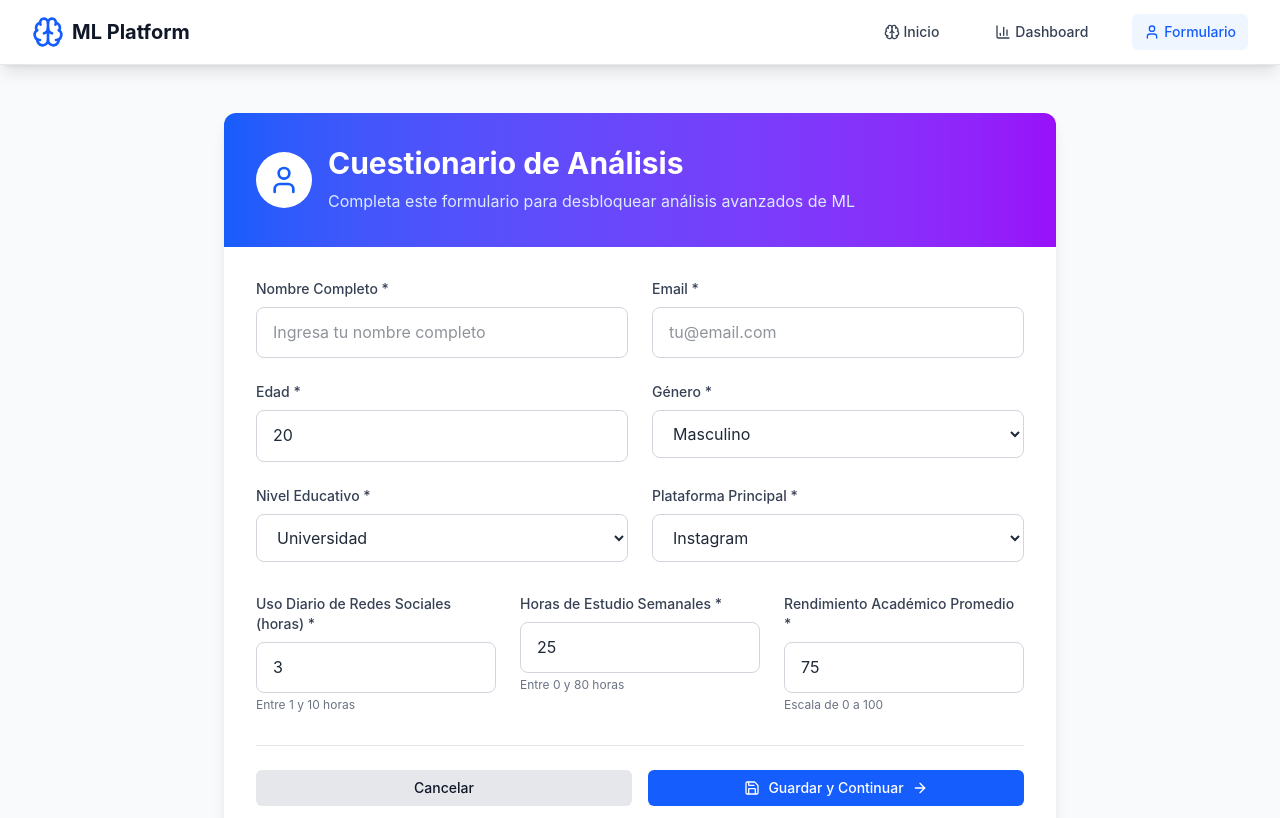
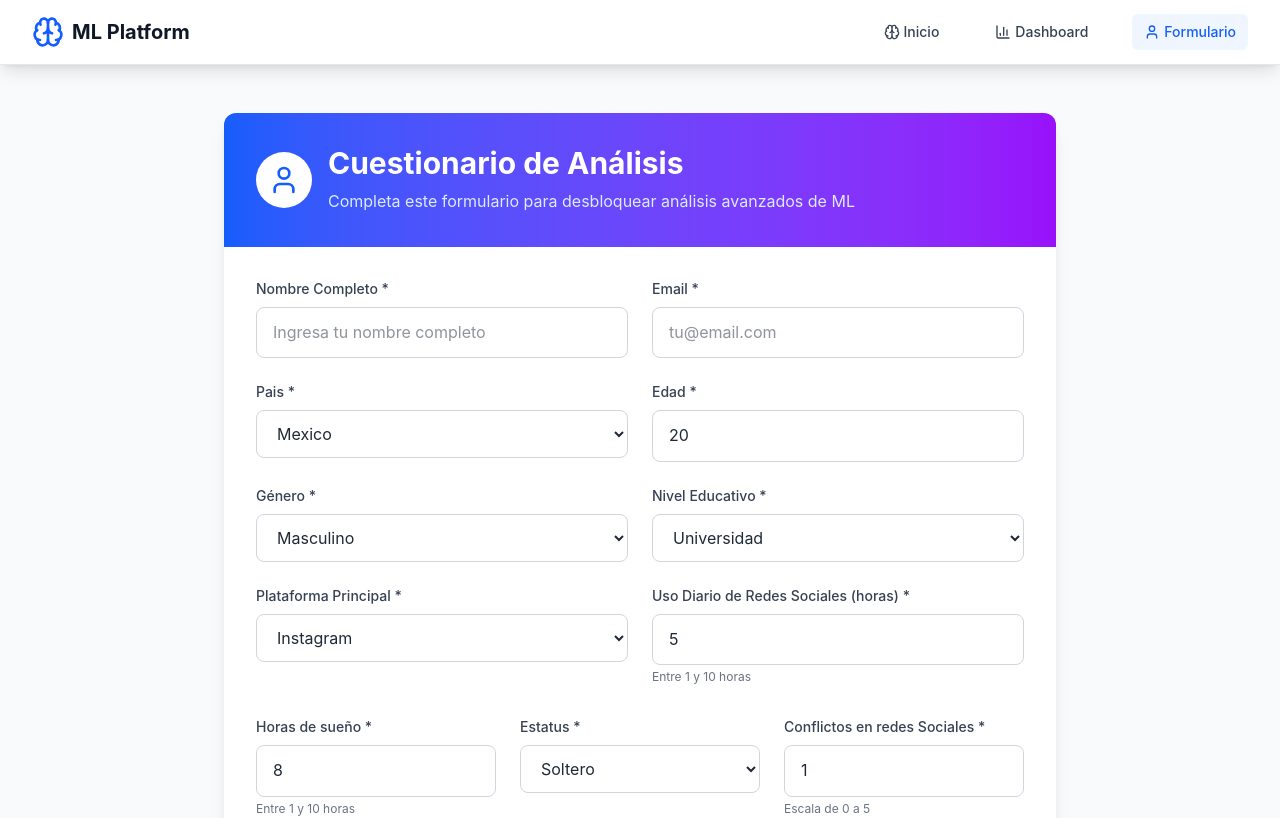
Before and after one commit to desarrollos-del-caribe/studentsFront-ED, a React (Vite) app: page /form in a window 1280 px wide. Shown: the top 818 px of the page. Built offline with nearby package versions, Linux system fonts and the light colour scheme.

Commit message:
se suben cambios en el formulario

```diff
--- a/src/features/form/FormPage.tsx
+++ b/src/features/form/FormPage.tsx
@@ -13,10 +13,12 @@ export function FormPage() {
     age: 20,
     gender: "Masculino",
     education_level: "Universidad",
-    social_media_usage: 3,
-    academic_performance: 75,
+    social_media_usage: 5,
     main_platform: "Instagram",
-    study_hours: 25,
+    sleep_hours_per_night: 8,
+    relationship_status: "Soltero",
+    conflicts_over_social_media: 1,
+    country: "Mexico",
   });
 
   const [errors, setErrors] = useState<Record<string, string>>({});
@@ -55,15 +57,44 @@ export function FormPage() {
       newErrors.social_media_usage = "Debe estar entre 1 y 10 horas";
     }
 
-    if (formData.study_hours < 0 || formData.study_hours > 80) {
-      newErrors.study_hours = "Debe estar entre 0 y 80 horas semanales";
+    if (
+      formData.age === null ||
+      formData.age === undefined ||
+      isNaN(formData.age) ||
+      formData.age < 1 ||
+      formData.age > 65
+    ) {
+      newErrors.age = "El campo es requerido";
     }
 
     if (
-      formData.academic_performance < 0 ||
-      formData.academic_performance > 100
+      formData.social_media_usage === null ||
+      formData.social_media_usage === undefined ||
+      isNaN(formData.social_media_usage) ||
+      formData.social_media_usage < 1 ||
+      formData.social_media_usage > 10
     ) {
-      newErrors.academic_performance = "Debe estar entre 0 y 100";
+      newErrors.social_media_usage = "El campo es requerido";
+    }
+
+    if (
+      formData.sleep_hours_per_night === null ||
+      formData.sleep_hours_per_night === undefined ||
+      isNaN(formData.sleep_hours_per_night) ||
+      formData.sleep_hours_per_night < 1 ||
+      formData.sleep_hours_per_night > 10
+    ) {
+      newErrors.sleep_hours_per_night = "El campo es requerido";
+    }
+
+    if (
+      formData.conflicts_over_social_media === null ||
+      formData.conflicts_over_social_media === undefined ||
+      isNaN(formData.conflicts_over_social_media) ||
+      formData.conflicts_over_social_media < 0 ||
+      formData.conflicts_over_social_media > 5
+    ) {
+      newErrors.conflicts_over_social_media = "El campo es requerido";
     }
 
     setErrors(newErrors);
@@ -163,6 +194,23 @@ export function FormPage() {
 
               <div>
                 <label className="block text-sm font-medium text-gray-700 mb-2">
+                  Pais *
+                </label>
+                <select
+                  className="w-full px-4 py-3 border border-gray-300 rounded-lg focus:ring-2 focus:ring-blue-500 focus:border-transparent"
+                  value={formData.country}
+                  onChange={(e) => handleInputChange("country", e.target.value)}
+                >
+                  {FORM_OPTIONS.country.map((option) => (
+                    <option key={option.value} value={option.value}>
+                      {option.label}
+                    </option>
+                  ))}
+                </select>
+              </div>
+
+              <div>
+                <label className="block text-sm font-medium text-gray-700 mb-2">
                   Edad *
                 </label>
                 <input
@@ -236,10 +284,7 @@ export function FormPage() {
                   ))}
                 </select>
               </div>
-            </div>
 
-            {/* Datos Académicos y de Uso */}
-            <div className="grid grid-cols-1 md:grid-cols-3 gap-6">
               <div>
                 <label className="block text-sm font-medium text-gray-700 mb-2">
                   Uso Diario de Redes Sociales (horas) *
@@ -269,57 +314,86 @@ export function FormPage() {
                   </p>
                 )}
               </div>
+            </div>
 
+            {/* Datos Académicos y de Uso */}
+
+            <div className="grid grid-cols-1 md:grid-cols-3 gap-6">
               <div>
                 <label className="block text-sm font-medium text-gray-700 mb-2">
-                  Horas de Estudio Semanales *
+                  Horas de sueño *
                 </label>
                 <input
                   type="number"
-                  min="0"
-                  max="80"
+                  min="1"
+                  max="10"
+                  step="0.5"
                   className={`w-full px-4 py-3 border rounded-lg focus:ring-2 focus:ring-blue-500 focus:border-transparent ${
-                    errors.study_hours ? "border-red-500" : "border-gray-300"
+                    errors.sleep_hours_per_night
+                      ? "border-red-500"
+                      : "border-gray-300"
                   }`}
-                  value={formData.study_hours}
+                  value={formData.sleep_hours_per_night}
                   onChange={(e) =>
-                    handleInputChange("study_hours", parseInt(e.target.value))
+                    handleInputChange(
+                      "sleep_hours_per_night",
+                      parseFloat(e.target.value)
+                    )
                   }
                 />
-                <p className="text-gray-500 text-xs mt-1">Entre 0 y 80 horas</p>
-                {errors.study_hours && (
+                <p className="text-gray-500 text-xs mt-1">Entre 1 y 10 horas</p>
+                {errors.sleep_hours_per_night && (
                   <p className="text-red-500 text-sm mt-1">
-                    {errors.study_hours}
+                    {errors.sleep_hours_per_night}
                   </p>
                 )}
               </div>
 
               <div>
                 <label className="block text-sm font-medium text-gray-700 mb-2">
-                  Rendimiento Académico Promedio *
+                  Estatus *
+                </label>
+                <select
+                  className="w-full px-4 py-3 border border-gray-300 rounded-lg focus:ring-2 focus:ring-blue-500 focus:border-transparent"
+                  value={formData.relationship_status}
+                  onChange={(e) =>
+                    handleInputChange("relationship_status", e.target.value)
+                  }
+                >
+                  {FORM_OPTIONS.relationshipstatus.map((option) => (
+                    <option key={option.value} value={option.value}>
+                      {option.label}
+                    </option>
+                  ))}
+                </select>
+              </div>
+
+              <div>
+                <label className="block text-sm font-medium text-gray-700 mb-2">
+                  Conflictos en redes Sociales *
                 </label>
                 <input
                   type="number"
                   min="0"
-                  max="100"
+                  max="5"
                   step="0.1"
                   className={`w-full px-4 py-3 border rounded-lg focus:ring-2 focus:ring-blue-500 focus:border-transparent ${
-                    errors.academic_performance
+                    errors.conflicts_over_social_media
                       ? "border-red-500"
                       : "border-gray-300"
                   }`}
-                  value={formData.academic_performance}
+                  value={formData.conflicts_over_social_media}
                   onChange={(e) =>
                     handleInputChange(
-                      "academic_performance",
+                      "conflicts_over_social_media",
                       parseFloat(e.target.value)
                     )
                   }
                 />
-                <p className="text-gray-500 text-xs mt-1">Escala de 0 a 100</p>
-                {errors.academic_performance && (
+                <p className="text-gray-500 text-xs mt-1">Escala de 0 a 5</p>
+                {errors.conflicts_over_social_media && (
                   <p className="text-red-500 text-sm mt-1">
-                    {errors.academic_performance}
+                    {errors.conflicts_over_social_media}
                   </p>
                 )}
               </div>
--- a/src/shared/constants/mlModels.ts
+++ b/src/shared/constants/mlModels.ts
@@ -1,97 +1,148 @@
-import type { MLModel } from '../types/ml';
+import type { MLModel } from "../types/ml";
 
 export const ML_MODELS: MLModel[] = [
   {
     id: 1,
-    name: 'Regresión Lineal',
-    algorithm: 'Linear Regression',
-    description: 'Predice el rendimiento académico basado en el uso de redes sociales, horas de estudio y edad.',
+    name: "Regresión Lineal",
+    algorithm: "Linear Regression",
+    description:
+      "Predice el rendimiento académico basado en el uso de redes sociales, horas de estudio y edad.",
     accuracy: 85,
-    use_cases: 'Predicción continua, análisis de tendencias',
-    use_cases_list: ['Predicción continua', 'análisis de tendencias'],
+    use_cases: "Predicción continua, análisis de tendencias",
+    use_cases_list: ["Predicción continua", "análisis de tendencias"],
     is_locked: false,
-    unlock_condition: 'none',
+    unlock_condition: "none",
     created_at: new Date().toISOString(),
   },
   {
     id: 2,
-    name: 'Regresión Logística',
-    algorithm: 'Logistic Regression',
-    description: 'Clasifica el riesgo académico en categorías: Alto, Medio y Bajo.',
+    name: "Regresión Logística",
+    algorithm: "Logistic Regression",
+    description:
+      "Clasifica el riesgo académico en categorías: Alto, Medio y Bajo.",
     accuracy: 82,
-    use_cases: 'Clasificación binaria, análisis de riesgo',
-    use_cases_list: ['Clasificación binaria', 'análisis de riesgo'],
+    use_cases: "Clasificación binaria, análisis de riesgo",
+    use_cases_list: ["Clasificación binaria", "análisis de riesgo"],
     is_locked: false,
-    unlock_condition: 'none',
+    unlock_condition: "none",
     created_at: new Date().toISOString(),
   },
   {
     id: 3,
-    name: 'K-Means Clustering',
-    algorithm: 'K-Means',
-    description: 'Agrupa usuarios con patrones similares de comportamiento en redes sociales.',
+    name: "K-Means Clustering",
+    algorithm: "K-Means",
+    description:
+      "Agrupa usuarios con patrones similares de comportamiento en redes sociales.",
     accuracy: 78,
-    use_cases: 'Segmentación de usuarios, análisis de grupos',
-    use_cases_list: ['Segmentación de usuarios', 'análisis de grupos'],
+    use_cases: "Segmentación de usuarios, análisis de grupos",
+    use_cases_list: ["Segmentación de usuarios", "análisis de grupos"],
     is_locked: true,
-    unlock_condition: 'complete_form',
+    unlock_condition: "complete_form",
     created_at: new Date().toISOString(),
   },
   {
     id: 4,
-    name: 'Random Forest',
-    algorithm: 'Random Forest',
-    description: 'Predicción robusta del rendimiento académico usando múltiples árboles de decisión.',
+    name: "Random Forest",
+    algorithm: "Random Forest",
+    description:
+      "Predicción robusta del rendimiento académico usando múltiples árboles de decisión.",
     accuracy: 89,
-    use_cases: 'Predicción compleja, análisis de importancia',
-    use_cases_list: ['Predicción compleja', 'análisis de importancia'],
+    use_cases: "Predicción compleja, análisis de importancia",
+    use_cases_list: ["Predicción compleja", "análisis de importancia"],
     is_locked: true,
-    unlock_condition: 'complete_form',
+    unlock_condition: "complete_form",
     created_at: new Date().toISOString(),
   },
   {
     id: 5,
-    name: 'Árboles de Decisión',
-    algorithm: 'Decision Tree',
-    description: 'Genera reglas interpretables para identificar factores de riesgo académico.',
+    name: "Árboles de Decisión",
+    algorithm: "Decision Tree",
+    description:
+      "Genera reglas interpretables para identificar factores de riesgo académico.",
     accuracy: 76,
-    use_cases: 'Reglas de negocio, interpretabilidad',
-    use_cases_list: ['Reglas de negocio', 'interpretabilidad'],
+    use_cases: "Reglas de negocio, interpretabilidad",
+    use_cases_list: ["Reglas de negocio", "interpretabilidad"],
     is_locked: true,
-    unlock_condition: 'complete_form',
+    unlock_condition: "complete_form",
     created_at: new Date().toISOString(),
   },
   {
     id: 6,
-    name: 'Support Vector Machine',
-    algorithm: 'SVM',
-    description: 'Clasificación avanzada de patrones de uso problemático en redes sociales.',
+    name: "Support Vector Machine",
+    algorithm: "SVM",
+    description:
+      "Clasificación avanzada de patrones de uso problemático en redes sociales.",
     accuracy: 84,
-    use_cases: 'Clasificación compleja, detección de patrones',
-    use_cases_list: ['Clasificación compleja', 'detección de patrones'],
+    use_cases: "Clasificación compleja, detección de patrones",
+    use_cases_list: ["Clasificación compleja", "detección de patrones"],
     is_locked: true,
-    unlock_condition: 'complete_form',
+    unlock_condition: "complete_form",
     created_at: new Date().toISOString(),
   },
 ];
 
 export const FORM_OPTIONS = {
   genders: [
-    { value: 'Masculino', label: 'Masculino' },
-    { value: 'Femenino', label: 'Femenino' },
-    { value: 'Otro', label: 'Otro' },
+    { value: "Masculino", label: "Masculino" },
+    { value: "Femenino", label: "Femenino" },
+    { value: "Otro", label: "Otro" },
   ],
   educationLevels: [
-    { value: 'Bachillerato', label: 'Bachillerato' },
-    { value: 'Universidad', label: 'Universidad' },
-    { value: 'Posgrado', label: 'Posgrado' },
+    { value: "Bachillerato", label: "Bachillerato" },
+    { value: "Universidad", label: "Universidad" },
+    { value: "Posgrado", label: "Posgrado" },
   ],
   platforms: [
-    { value: 'Instagram', label: 'Instagram' },
-    { value: 'TikTok', label: 'TikTok' },
-    { value: 'Facebook', label: 'Facebook' },
-    { value: 'Twitter', label: 'Twitter' },
-    { value: 'YouTube', label: 'YouTube' },
-    { value: 'LinkedIn', label: 'LinkedIn' },
+    { value: "Instagram", label: "Instagram" },
+    { value: "TikTok", label: "TikTok" },
+    { value: "Facebook", label: "Facebook" },
+    { value: "Twitter", label: "Twitter" },
+    { value: "YouTube", label: "YouTube" },
+    { value: "LinkedIn", label: "LinkedIn" },
+  ],
+  relationshipstatus: [
+    { value: "Soltero", label: "Soltero" },
+    { value: "En una relacion", label: "En una relacion" },
+    { value: "Casado", label: "Casado" },
+    { value: "Complicado", label: "Complicado" },
+  ],
+  country: [
+    { value: "Afghanistan", label: "Afghanistan" },
+    { value: "Albania", label: "Albania" },
+    { value: "Algeria", label: "Algeria" },
+    { value: "Antigua y Barbuda", label: "Antigua y Barbuda" },
+    { value: "Argentina", label: "Argentina" },
+    { value: "Armenia", label: "Armenia" },
+    { value: "Austria", label: "Austria" },
+    { value: "Bahrain", label: "Bahrain" },
+    { value: "Bangladesh", label: "Bangladesh" },
+    { value: "Belize", label: "Belize" },
+    { value: "Bhutan", label: "Bhutan" },
+    { value: "Bolivia", label: "Bolivia" },
+    { value: "Brazil", label: "Brazil" },
+    { value: "Canada", label: "Canada" },
+    { value: "Chile", label: "Chile" },
+    { value: "China", label: "China" },
+    { value: "Colombia", label: "Colombia" },
+    { value: "Ecuador", label: "Ecuador" },
+    { value: "El salvador", label: "El salvador" },
+    { value: "España", label: "España" },
+    { value: "Estados Unidos", label: "Estados Unidos" },
+    { value: "Germany", label: "Germany" },
+    { value: "Guatemala", label: "Guatemala" },
+    { value: "India", label: "India" },
+    { value: "Italy", label: "Italy" },
+    { value: "Japan", label: "Japan" },
+    { value: "Liechtenstein", label: "Liechtenstein" },
+    { value: "Malta", label: "Malta" },
+    { value: "Mexico", label: "Mexico" },
+    { value: "North Korea", label: "North Korea" },
+    { value: "Peru", label: "Peru" },
+    { value: "Qatar", label: "Qatar" },
+    { value: "Ukraine", label: "Ukraine" },
+    { value: "Venezuela", label: "Venezuela" },
+    { value: "Vietnam", label: "Vietnam" },
+    { value: "Zimbabue", label: "Zimbabue" },
+    { value: "Otro", label: "Otro" },
   ],
 };
--- a/src/shared/types/ml.ts
+++ b/src/shared/types/ml.ts
@@ -3,11 +3,17 @@ export interface User {
   name: string;
   email: string;
   age: number;
-  gender: 'Masculino' | 'Femenino' | 'Otro';
-  education_level: 'Bachillerato' | 'Universidad' | 'Posgrado';
+  gender: "Masculino" | "Femenino" | "Otro";
+  education_level: "Bachillerato" | "Universidad" | "Posgrado";
   social_media_usage: number; // 1-10 hours per day
   academic_performance: number; // 0-100
-  main_platform: 'Instagram' | 'TikTok' | 'Facebook' | 'Twitter' | 'YouTube' | 'LinkedIn';
+  main_platform:
+    | "Instagram"
+    | "TikTok"
+    | "Facebook"
+    | "Twitter"
+    | "YouTube"
+    | "LinkedIn";
   study_hours: number; // hours per week
   created_at: string;
 }
@@ -16,8 +22,8 @@ export interface CreateUserRequest {
   name: string;
   email: string;
   age: number;
-  gender: 'Masculino' | 'Femenino' | 'Otro';
-  education_level: 'Bachillerato' | 'Universidad' | 'Posgrado';
+  gender: "Masculino" | "Femenino" | "Otro";
+  education_level: "Bachillerato" | "Universidad" | "Posgrado";
   social_media_usage?: number;
   academic_performance?: number;
   main_platform?: string;
@@ -28,12 +34,57 @@ export interface UserFormData {
   name: string;
   email: string;
   age: number;
-  gender: 'Masculino' | 'Femenino' | 'Otro';
-  education_level: 'Bachillerato' | 'Universidad' | 'Posgrado';
+  gender: "Masculino" | "Femenino" | "Otro";
+  education_level: "Bachillerato" | "Universidad" | "Posgrado";
   social_media_usage: number;
-  academic_performance: number;
-  main_platform: 'Instagram' | 'TikTok' | 'Facebook' | 'Twitter' | 'YouTube' | 'LinkedIn';
-  study_hours: number;
+  main_platform:
+    | "Instagram"
+    | "TikTok"
+    | "Facebook"
+    | "Twitter"
+    | "YouTube"
+    | "LinkedIn";
+  sleep_hours_per_night: number;
+  relationship_status: "Soltero" | "En una relacion" | "Casado" | "Complicado";
+  conflicts_over_social_media: number;
+  country:
+    | "Afghanistan"
+    | "Albania"
+    | "Algeria"
+    | "Antigua y Barbuda"
+    | "Argentina"
+    | "Armenia"
+    | "Austria"
+    | "Bahrain"
+    | "Bangladesh"
+    | "Belize"
+    | "Bhutan"
+    | "Bolivia"
+    | "Brazil"
+    | "Canada"
+    | "Chile"
+    | "China"
+    | "Colombia"
+    | "Ecuador"
+    | "El salvador"
+    | "España"
+    | "Estados Unidos"
+    | "Germany"
+    | "Guatemala"
+    | "India"
+    | "Italy"
+    | "Japan"
+    | "Liechtenstein"
+    | "Malta"
+    | "Mexico"
+    | "North Korea"
+    | "Peru"
+    | "Qatar"
+    | "Ukraine"
+    | "Venezuela"
+    | "Vietnam"
+    | "Zimbabue"
+    | "Otro";
 }
 
 export interface MLModel {
@@ -50,7 +101,7 @@ export interface MLModel {
 }
 
 export interface MLAnalysisResult {
-  status: 'success' | 'error';
+  status: "success" | "error";
   model_id: string;
   user_id: string;
   timestamp: string;
```
